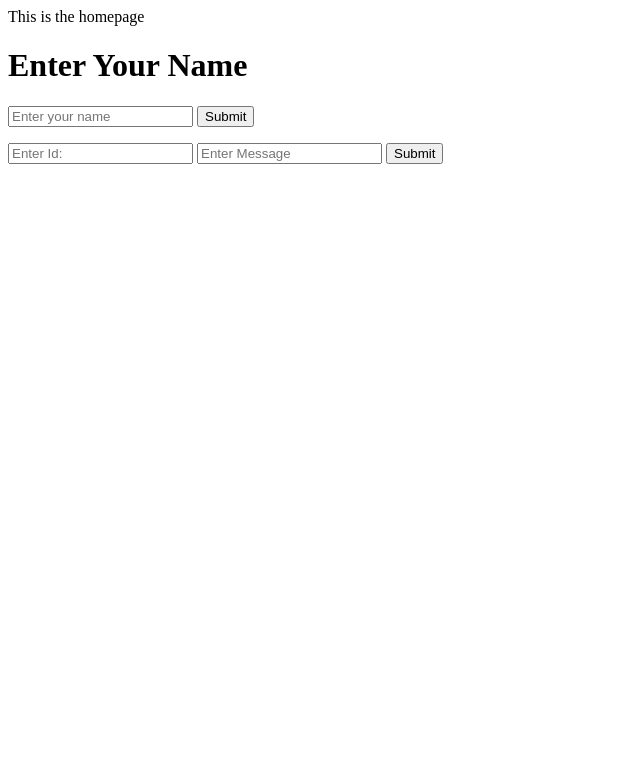
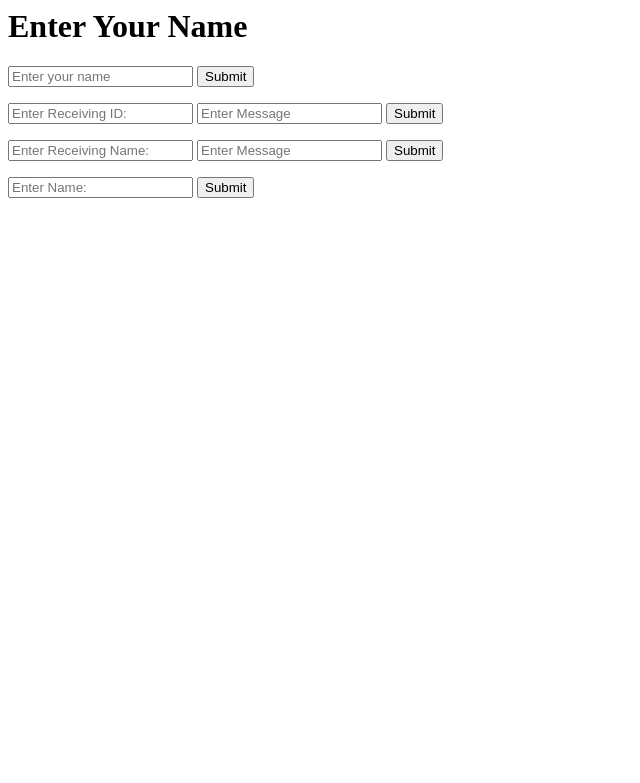
Before and after one commit to awa03/meow-chat, a Flask app: page / in a window 1280 px wide. Shown: the top 783 px of the page, without its empty margins (0-640 px from the left). Run offline with Flask 3, Linux system fonts and the light colour scheme.

Commit message:
Add Messaging Feature User Now identified by computers hashing
TODO:
- Add User Profiles
- Add User View Messages

```diff
--- a/app.py
+++ b/app.py
@@ -1,89 +1,142 @@
-from flask import Flask, jsonify, render_template, request
-import json
+from flask import Flask, request, jsonify, render_template
 import requests
+import socket
+import uuid
+import hashlib
 
 app = Flask(__name__)
 
-API_URL = 'http://localhost:4343/user/'
+API_URL = "http://localhost:4343/user/"  # Adjust as needed
 
-@app.route('/')
-def home():
-    return render_template('home.html')
+@app.route('/user/new/', methods=['POST'])
+def add_user():
+    try:
+        data = request.get_json()
+        name = data.get('name')
+        if not name:
+            return jsonify({"error": "Name is required."}), 400
 
-@app.route('/user/name/', methods=['POST'])
-def user_page_btn():
-    name = request.form['name']
-    print(name)
-    try:
-        response = requests.get(f"http://localhost:4343/user/name/{name}")
-        response.raise_for_status()  # Raise an error for bad responses (4xx and 5xx)
-        data = response.json()  # Get JSON data
-        return render_template('users.html', name=data["name"])
+        # Generate a unique ID for the user
+        new_user = {
+            "name": name,
+            "id": get_computer_hash()  # Assuming you have this function defined to generate a unique ID
+        }
 
-    except requests.RequestException as exc:  # Catch all request-related exceptions
-        return jsonify({"error": "Failed to retrieve data"}), 500
+        # Send the new user to the Go backend
+        response = requests.post("http://localhost:4343/user/adduser/", json=new_user)
 
-@app.route('/user/<id>/sendchat', methods=['POST'])
-def send_chat(id):
-    if request.content_type != 'application/json':
-        return jsonify({"error": "Content-Type must be application/json"}), 415  # 415 Unsupported Media Type
+        if response.status_code == 200:
+            return jsonify({"message": "User added successfully!", "user": response.json()}), 200
+        else:
+            return jsonify({"error": "Failed to add user", "details": response.json()}), response.status_code
 
+    except requests.RequestException as exc:
+        return jsonify({"error": "Failed to reach backend", "details": str(exc)}), 500
+
+
+@app.route('/user/send/<name>/chat', methods=['POST'])
+def send_chat_by_name(name):
+    print("Called")
     try:
         # Parse JSON request data
-        data = request.get_json()
-        name = data.get('name')
-        message = data.get('message')
+        data = request.get_json()  # This retrieves the JSON data sent to this endpoint
+        message = data.get('chat')  # Change 'message' to 'chat' to match your front-end
 
-        if not name or not message:
-            return jsonify({"error": "Name and message are required."}), 400
+        print(data, message)
+
+        # Check if message is provided
+        if not message:
+            return jsonify({"error": "Message is required."}), 400
 
         # Create the new chat object
         new_chat = {
             "chat": message,
-            "user": {
-                "name": name,
-                "id": id,
-                "chat_log": []  # Optional, as the backend handles the log
-            }
+            "user": get_computer_hash()  # Include the user ID
         }
 
-        new_chat = jsonify(new_chat)
+        print(new_chat)
 
-        # Send the new chat to the backend
-        response = requests.post(f"http://localhost:4343/user/{id}/chat", json=new_chat)
+        # Send the new chat to the Go backend
+        response = requests.post(f"http://localhost:4343/user/name/{name}/chat", json=new_chat)  # Use new_chat directly
 
         # Handle the response from the backend
         if response.status_code == 200:
-            return 'Success', 200
+            return jsonify({"message": "Chat added successfully!"}), 200
         else:
             return jsonify({"error": "Failed to add chat", "details": response.text}), response.status_code
 
     except requests.RequestException as exc:
+        print(exc)
+        return jsonify({"error": "Failed to reach backend", "details": str(exc)}), 500
+
+
+@app.route('/user/<id>/sendchat', methods=['POST'])
+def send_chat(id):
+    try:
+        # Parse JSON request data
+        data = request.get_json()  # This retrieves the JSON data sent to this endpoint
+        message = data.get('chat')  # Change 'message' to 'chat' to match your front-end
+
+        print(data, message)
+
+        # Check if message is provided
+        if not message:
+            return jsonify({"error": "Message is required."}), 400
+
+        # Create the new chat object
+        new_chat = {
+            "chat": message,
+            "user": get_computer_hash()  # Include the user ID
+        }
+
+        print(new_chat)
+
+        # Send the new chat to the Go backend
+        response = requests.post(f"{API_URL}{id}/chat", json=new_chat)  # Use new_chat directly
+
+        # Handle the response from the backend
+        if response.status_code == 200:
+            return jsonify({"message": "Chat added successfully!"}), 200
+        else:
+            return jsonify({"error": "Failed to add chat", "details": response.text}), response.status_code
+
+    except requests.RequestException as exc:
+        print(exc)
         return jsonify({"error": "Failed to reach backend", "details": str(exc)}), 500
 
 @app.route('/user/<id>')
 def user(id):
     try:
-        response = requests.get(f"http://localhost:4343/user/{id}")
+        # Fetch the user data by ID from the Go backend
+        response = requests.get(f"{API_URL}{id}")
         response.raise_for_status()  # Raise an error for bad responses (4xx and 5xx)
         data = response.json()  # Get JSON data
 
-        return render_template('chatting_page.html', name=data["name"])
+        return render_template('chatting_page.html', name=data["name"], chat_log=data.get("ChatLog", []))
     except requests.RequestException as exc:  # Catch all request-related exceptions
         print(exc)
         return jsonify({"error": "Failed to retrieve data"}), 500
 
+@app.route('/')
+def home():
+    print(get_computer_hash())
+    return render_template('home.html')
 
-@app.route('/api/users')  # Added leading slash
-def users():
-    try:
-        response = requests.get(API_URL)
-        response.raise_for_status()  # Raise an error for bad responses (4xx and 5xx)
-        data = response.json()  # Get JSON data
-        return jsonify(data)  # Return JSON response
-    except requests.RequestException as exc:  # Catch all request-related exceptions
-        print(exc)
-        return jsonify({"error": "Failed to retrieve data"}), 500
+def get_computer_hash():
+    # Get the MAC address
+    mac = hex(uuid.getnode()).replace('0x', '')
 
-if __name__ == '__main__':
+    # Get the hostname
+    hostname = socket.gethostname()
+
+    # Combine MAC and hostname
+    identifier = f"{mac}-{hostname}".encode('utf-8')
+
+    # Generate a SHA256 hash
+    computer_hash = hashlib.sha256(identifier).hexdigest()
+
+    return computer_hash
+
+# Start the Flask server
+if __name__ == "__main__":
     app.run(debug=True)
--- a/templates/home.html
+++ b/templates/home.html
@@ -1,12 +1,124 @@
-This is the homepage
 <h1>Enter Your Name</h1>
 <form action="/user/name/" method="POST">
-  <input type="text" name="name" placeholder="Enter your name" required>
-  <button type="submit">Submit</button>
+    <input type="text" name="name" placeholder="Enter your name" required>
+    <button type="submit">Submit</button>
 </form>
 
-<form action="/user/<id>/sendchat" method="POST">
-  <input type="text" name="name" placeholder="Enter Id:" required>
-  <input type="text" name="message" placeholder="Enter Message" required>
-  <button type="submit">Submit</button>
+<form id="chatForm">
+    <input type="text" id="id" placeholder="Enter Receiving ID:" required>
+    <input type="text" id="message" placeholder="Enter Message" required>
+    <button type="submit">Submit</button>
 </form>
+
+<form id="chatFormName">
+    <input type="text" id="message_name" placeholder="Enter Receiving Name:" required>
+    <input type="text" id="message_body" placeholder="Enter Message" required>
+    <button type="submit">Submit</button>
+</form>
+
+<form id="userForm">
+    <input type="text" id="name" placeholder="Enter Name:" required>
+    <button type="submit">Submit</button>
+</form>
+
+
+<script>
+    document.getElementById('chatForm').addEventListener('submit', function(event) {
+        event.preventDefault();  // Prevent the default form submission
+
+        const userId = document.getElementById('id').value;  // Get the ID from the input field
+        const message = document.getElementById('message').value;
+
+        const data = {
+            chat: message,  // Use 'chat' to match your Go backend's Chat struct
+            user: userId
+        };
+
+        fetch(`/user/${userId}/sendchat`, {
+            method: 'POST',
+            headers: {
+                'Content-Type': 'application/json',
+            },
+            body: JSON.stringify(data)  // Convert data to JSON
+        })
+        .then(response => {
+            if (!response.ok) {
+                throw new Error('Network response was not ok');
+            }
+            return response.json();
+        })
+        .then(data => {
+            console.log(data);  // Handle success
+            alert('Message sent successfully!');  // Notify the user
+        })
+        .catch(error => {
+            console.error('There was a problem with the fetch operation:', error);
+        });
+    });
+
+    document.getElementById('chatFormName').addEventListener('submit', function(event) {
+        event.preventDefault();  // Prevent the default form submission
+
+        const userName = document.getElementById('message_name').value;  // Get the ID from the input field
+        const message = document.getElementById('message_body').value;
+
+        const data = {
+            chat: message,
+            user: userName
+        };
+
+        fetch(`/user/send/${userName}/chat`, {
+            method: 'POST',
+            headers: {
+                'Content-Type': 'application/json',
+            },
+            body: JSON.stringify(data)  // Convert data to JSON
+        })
+        .then(response => {
+            if (!response.ok) {
+                throw new Error('Network response was not ok');
+            }
+            return response.json();
+        })
+        .then(data => {
+            console.log(data);  // Handle success
+            alert('Message sent successfully!');  // Notify the user
+        })
+        .catch(error => {
+            console.error('There was a problem with the fetch operation:', error);
+        });
+    });
+
+
+    document.getElementById('userForm').addEventListener('submit', function(event) {
+        event.preventDefault();  // Prevent the default form submission
+
+        const userName = document.getElementById('name').value;  // Get the ID from the input field
+
+        const data = {
+            name: userName,  // Use 'chat' to match your Go backend's Chat struct
+        };
+
+        fetch(`/user/new/`, {
+            method: 'POST',
+            headers: {
+                'Content-Type': 'application/json',
+            },
+            body: JSON.stringify(data)  // Convert data to JSON
+        })
+        .then(response => {
+            if (!response.ok) {
+                throw new Error('Network response was not ok');
+            }
+            return response.json();
+        })
+        .then(data => {
+            console.log(data);  // Handle success
+            alert('Message sent successfully!');  // Notify the user
+        })
+        .catch(error => {
+            console.error('There was a problem with the fetch operation:', error);
+        });
+    });
+
+</script>
```
Also changed, not shown: 1 other file.
